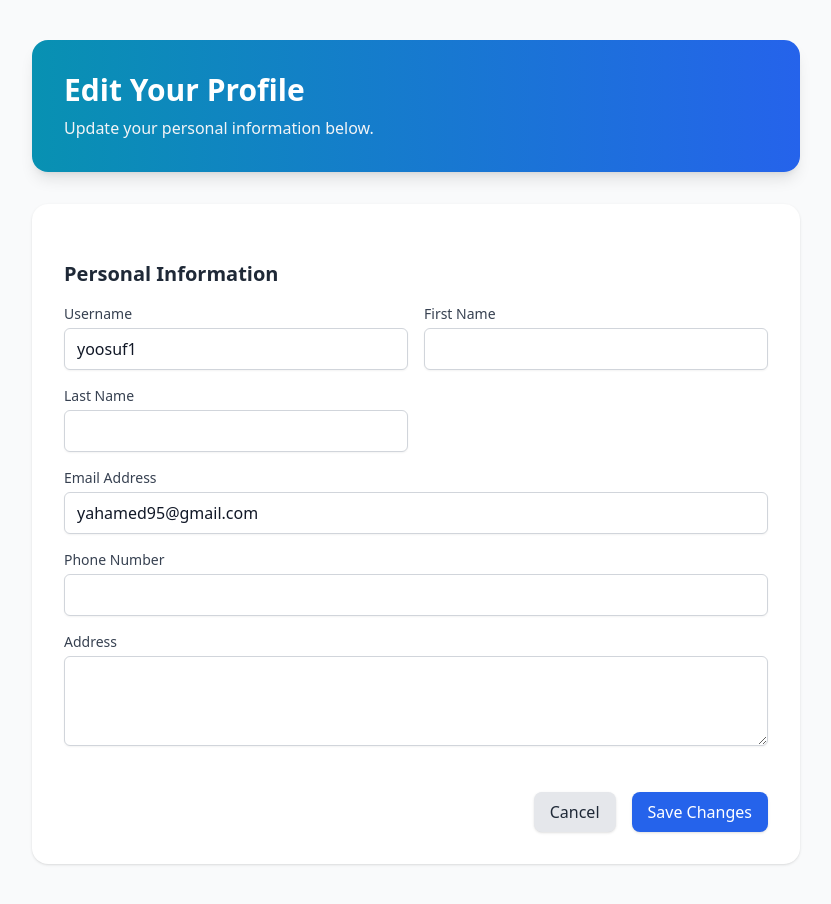
After one commit to YOOSUF-HUB/Smart-Pharmacy-System, a Django app: page /accounts/dashboard/customer/edit-profile/ in a window 1280 px wide. The commit adds this page. Shown: the whole page, without its empty margins (224-1055 px from the left). Run offline with Django 5.2, Linux system fonts and the light colour scheme; a user stored in the database is signed in; data comes from the database, SQL or seed files in the repository; both versions use the stored data as it was after the commit; some libraries are stand-ins or nearby versions.

Commit message:
Implement customer profile management and enhance dashboard UI

```diff
--- a/Pharmarcy_Prescription_Tracker/settings.py
+++ b/Pharmarcy_Prescription_Tracker/settings.py
@@ -68,6 +68,7 @@ MIDDLEWARE = [
     'django.contrib.auth.middleware.AuthenticationMiddleware',
     'django.contrib.messages.middleware.MessageMiddleware',
     'django.middleware.clickjacking.XFrameOptionsMiddleware',
+    'Pharmarcy_Prescription_Tracker.middleware.NoCacheMiddleware'
 ]
 
 ROOT_URLCONF = 'Pharmarcy_Prescription_Tracker.urls'
--- a/accounts/forms.py
+++ b/accounts/forms.py
@@ -1,7 +1,10 @@
 # accounts/forms.py
 from django import forms
 from django.contrib.auth.forms import UserCreationForm
-from .models import User
+from django.contrib.auth import get_user_model
+from .models import Customer  # Use your actual model name
+
+User = get_user_model()  # This gets your custom User model
 
 class CustomerSignUpForm(UserCreationForm):
     email = forms.EmailField(required=True)
@@ -19,7 +22,7 @@ class CustomerSignUpForm(UserCreationForm):
 
 
 
-class StaffCreationForm(UserCreationForm):
+class StaffCreationForm(forms.ModelForm):
     ROLE_CHOICES = (
         ('admin', 'Admin'),
         ('pharmacist', 'Pharmacist'),
@@ -29,7 +32,20 @@ class StaffCreationForm(UserCreationForm):
 
     class Meta:
         model = User
-        fields = ("username", "email", "role", "password1", "password2")
+        fields = ['username', 'first_name', 'last_name', 'email', 'role']
+
+    def clean_username(self):
+        username = self.cleaned_data['username']
+        # Check if this instance exists (editing an existing user)
+        if self.instance and self.instance.pk:
+            # Exclude the current user from the uniqueness check
+            if User.objects.exclude(pk=self.instance.pk).filter(username=username).exists():
+                raise forms.ValidationError("This username is already taken.")
+        else:
+            # For new users, check if username exists
+            if User.objects.filter(username=username).exists():
+                raise forms.ValidationError("This username is already taken.")
+        return username
 
     def save(self, commit=True):
         user = super().save(commit=False)
@@ -37,3 +53,45 @@ class StaffCreationForm(UserCreationForm):
         if commit:
             user.save()
         return user
+
+
+class CustomerProfileForm(forms.ModelForm):
+    username = forms.CharField(max_length=150, required=True)
+    first_name = forms.CharField(max_length=30, required=False)
+    last_name = forms.CharField(max_length=30, required=False)
+    email = forms.EmailField(required=True)
+
+    class Meta:
+        model = Customer
+        fields = ['phone', 'address']
+
+    def __init__(self, *args, **kwargs):
+        super().__init__(*args, **kwargs)
+        if self.instance and self.instance.user:
+            # Initialize all fields with current user data
+            self.fields['username'].initial = self.instance.user.username
+            self.fields['first_name'].initial = self.instance.user.first_name
+            self.fields['last_name'].initial = self.instance.user.last_name
+            self.fields['email'].initial = self.instance.user.email
+
+    def clean_username(self):
+        username = self.cleaned_data['username']
+        # Using the custom User model via get_user_model()
+        if User.objects.exclude(pk=self.instance.user.pk).filter(username=username).exists():
+            raise forms.ValidationError("This username is already taken.")
+        return username
+
+    def save(self, commit=True):
+        profile = super().save(commit=False)
+        user = profile.user
+
+        # Update all user fields
+        user.username = self.cleaned_data['username']
+        user.first_name = self.cleaned_data['first_name']
+        user.last_name = self.cleaned_data['last_name']
+        user.email = self.cleaned_data['email']
+
+        if commit:
+            user.save()
+            profile.save()
+        return profile
--- a/accounts/urls.py
+++ b/accounts/urls.py
@@ -1,10 +1,11 @@
 from django.urls import path
 from django.contrib.auth import views as auth_views
 from . import views
+from .views import CustomLoginView
 
 urlpatterns = [
     # auth
-    path("login/", auth_views.LoginView.as_view(template_name="registration/login.html"), name="login"),
+    path('login/', CustomLoginView.as_view(), name='login'),
     path("logout/", views.logout_view, name="logout"),
 
     # customer registration
@@ -13,6 +14,7 @@ urlpatterns = [
     # dashboards
     path("dashboard/", views.redirect_dashboard, name="redirect_dashboard"),
     path("dashboard/customer/", views.customer_dashboard, name="customer_dashboard"),
+    path("dashboard/customer/edit-profile/", views.edit_customer_profile, name="edit_customer_profile"),
     path("dashboard/admin/", views.admin_dashboard, name="admin_dashboard"),
 
     #Pharmacist
--- a/accounts/views.py
+++ b/accounts/views.py
@@ -7,6 +7,17 @@ from django.contrib.auth.decorators import user_passes_test
 from .forms import StaffCreationForm
 from django.contrib.auth import logout
 from django.shortcuts import redirect
+from django.contrib import messages
+from .forms import CustomerProfileForm  # Create this form
+from django.shortcuts import get_object_or_404
+from django.contrib import messages
+from django.contrib.auth import update_session_auth_hash
+from .forms import StaffCreationForm
+from .models import User
+from .models import Customer  # Use your actual model name
+from django.contrib.auth.views import LoginView
+from django.views.decorators.cache import never_cache
+from django.contrib.auth.decorators import login_required
 
 # customer self registration
 def customer_register(request):
@@ -21,15 +32,23 @@ def customer_register(request):
     return render(request, "accounts/register.html", {"form": form})
 
 # dashboards
+@never_cache
+@login_required
 def customer_dashboard(request):
     return render(request, "accounts/customer_dashboard.html")
 
+@never_cache
+@login_required
 def admin_dashboard(request):
     return render(request, "accounts/admin_dashboard.html")
 
+@never_cache
+@login_required
 def med_inventory_dash(request):
     return render(request, "Medicine_inventory/med_inventory_dash.html")
 
+@never_cache
+@login_required
 def cashier_dashboard(request):
     return render(request, "accounts/cashier_dashboard.html")
 
@@ -68,13 +87,6 @@ def create_staff(request):
 
 
 
-from django.shortcuts import get_object_or_404
-from django.contrib import messages
-from django.contrib.auth import update_session_auth_hash
-from .forms import StaffCreationForm
-from .models import User
-
-
 @admin_required
 def staff_list(request):
     staff_users = User.objects.filter(role__in=["pharmacist", "cashier"])
@@ -84,14 +96,16 @@ def staff_list(request):
 @admin_required
 def edit_staff(request, staff_id):
     staff_user = get_object_or_404(User, id=staff_id, role__in=["pharmacist", "cashier"])
+
     if request.method == "POST":
         form = StaffCreationForm(request.POST, instance=staff_user)
         if form.is_valid():
             form.save()
-            messages.success(request, "Staff updated successfully.")
-            return redirect("staff_list")
+            messages.success(request, f"Staff member {staff_user.username} has been updated.")
+            return redirect('staff_list')
     else:
         form = StaffCreationForm(instance=staff_user)
+
     return render(request, "accounts/edit_staff.html", {"form": form})
 
 
@@ -105,12 +119,47 @@ def delete_staff(request, staff_id):
     return render(request, "accounts/delete_staff.html", {"staff_user": staff_user})
 
 
+@never_cache
 def logout_view(request):
     logout(request)
-    return redirect('login')
+    response = redirect('login')
+    # Set cache control headers
+    response['Cache-Control'] = 'no-cache, no-store, must-revalidate'
+    response['Pragma'] = 'no-cache'
+    response['Expires'] = '0'
+    return response
 
 
 @admin_required
 def customer_list(request):
     customers = User.objects.filter(role="customer")
     return render(request, "accounts/customer_list.html", {"customers": customers})
+
+
+def edit_customer_profile(request):
+    # Get or create the customer profile
+    customer, created = Customer.objects.get_or_create(user=request.user)
+
+    if request.method == 'POST':
+        form = CustomerProfileForm(request.POST, instance=customer)
+        if form.is_valid():
+            form.save()
+            messages.success(request, 'Your profile has been updated successfully.')
+            return redirect('customer_dashboard')
+        else:
+            # If form is invalid, show error message
+            messages.error(request, 'Please correct the errors below.')
+    else:
+        form = CustomerProfileForm(instance=customer)
+
+    return render(request, 'accounts/edit_customer_profile.html', {'form': form})
+
+
+class CustomLoginView(LoginView):
+    template_name = 'registration/login.html'  # Your existing login template
+
+    def dispatch(self, request, *args, **kwargs):
+        # If user is already authenticated, redirect to appropriate dashboard
+        if request.user.is_authenticated:
+            return redirect('redirect_dashboard')
+        return super().dispatch(request, *args, **kwargs)
--- /dev/null
+++ b/templates/accounts/edit_customer_profile.html
@@ -0,0 +1,84 @@
+{% extends 'registration/base.html' %}
+
+{% block content %}
+<div class="min-h-screen bg-gray-50 py-10 px-6">
+  <div class="max-w-3xl mx-auto">
+
+    <!-- Header Section -->
+    <div class="bg-gradient-to-r from-cyan-600 to-blue-600 text-white rounded-2xl shadow-lg p-8 mb-8">
+      <h1 class="text-3xl font-bold mb-2">Edit Your Profile</h1>
+      <p class="text-gray-100">Update your personal information below.</p>
+    </div>
+
+    <!-- Form Section -->
+    <div class="bg-white p-8 rounded-2xl shadow">
+      <form method="post" class="space-y-6">
+        {% csrf_token %}
+
+        {% if messages %}
+        <div class="bg-green-100 border border-green-400 text-green-700 px-4 py-3 rounded mb-4">
+          {% for message in messages %}
+            <p>{{ message }}</p>
+          {% endfor %}
+        </div>
+        {% endif %}
+
+        <!-- Personal Info -->
+        <div class="space-y-4">
+          <h2 class="text-xl font-semibold text-gray-800">Personal Information</h2>
+
+          <div class="grid grid-cols-1 md:grid-cols-2 gap-4">
+<!-- Add this after the personal info heading -->
+            <div>
+              <label for="{{ form.username.id_for_label }}" class="block text-sm font-medium text-gray-700 mb-1">Username</label>
+              {{ form.username.errors }}
+              <input type="text" name="{{ form.username.html_name }}" value="{{ form.username.value|default:'' }}"
+                class="w-full px-3 py-2 border border-gray-300 rounded-md shadow-sm focus:outline-none focus:ring-blue-500 focus:border-blue-500">
+            </div>
+            <div>
+              <label for="{{ form.first_name.id_for_label }}" class="block text-sm font-medium text-gray-700 mb-1">First Name</label>
+              {{ form.first_name.errors }}
+              <input type="text" name="{{ form.first_name.html_name }}" value="{{ form.first_name.value|default:'' }}"
+                class="w-full px-3 py-2 border border-gray-300 rounded-md shadow-sm focus:outline-none focus:ring-blue-500 focus:border-blue-500">
+            </div>
+
+            <div>
+              <label for="{{ form.last_name.id_for_label }}" class="block text-sm font-medium text-gray-700 mb-1">Last Name</label>
+              {{ form.last_name.errors }}
+              <input type="text" name="{{ form.last_name.html_name }}" value="{{ form.last_name.value|default:'' }}"
+                class="w-full px-3 py-2 border border-gray-300 rounded-md shadow-sm focus:outline-none focus:ring-blue-500 focus:border-blue-500">
+            </div>
+          </div>
+
+          <div>
+            <label for="{{ form.email.id_for_label }}" class="block text-sm font-medium text-gray-700 mb-1">Email Address</label>
+            {{ form.email.errors }}
+            <input type="email" name="{{ form.email.html_name }}" value="{{ form.email.value|default:'' }}"
+              class="w-full px-3 py-2 border border-gray-300 rounded-md shadow-sm focus:outline-none focus:ring-blue-500 focus:border-blue-500">
+          </div>
+
+          <div>
+            <label for="{{ form.phone.id_for_label }}" class="block text-sm font-medium text-gray-700 mb-1">Phone Number</label>
+            {{ form.phone.errors }}
+            <input type="text" name="{{ form.phone.html_name }}" value="{{ form.phone.value|default:'' }}"
+              class="w-full px-3 py-2 border border-gray-300 rounded-md shadow-sm focus:outline-none focus:ring-blue-500 focus:border-blue-500">
+          </div>
+
+          <div>
+            <label for="{{ form.address.id_for_label }}" class="block text-sm font-medium text-gray-700 mb-1">Address</label>
+            {{ form.address.errors }}
+            <textarea name="{{ form.address.html_name }}" rows="3"
+              class="w-full px-3 py-2 border border-gray-300 rounded-md shadow-sm focus:outline-none focus:ring-blue-500 focus:border-blue-500">{{ form.address.value|default:'' }}</textarea>
+          </div>
+        </div>
+
+        <!-- Buttons -->
+        <div class="flex items-center justify-end space-x-4 pt-4">
+          <a href="{% url 'customer_dashboard' %}" class="inline-block bg-gray-200 hover:bg-gray-300 text-gray-800 px-4 py-2 rounded-lg shadow transition">Cancel</a>
+          <button type="submit" class="inline-block bg-blue-600 hover:bg-blue-700 text-white px-4 py-2 rounded-lg shadow transition">Save Changes</button>
+        </div>
+      </form>
+    </div>
+  </div>
+</div>
+{% endblock %}
```
Also changed, not shown: Pharmarcy_Prescription_Tracker/middleware.py (added, +14 -0 lines), accounts/create_customer_profiles.py (added, +16 -0 lines), accounts/models.py (+8 -0 lines), templates/accounts/customer_dashboard.html (+41 -3 lines), accounts/migrations/0002_customer.py (added), db.sqlite3.
